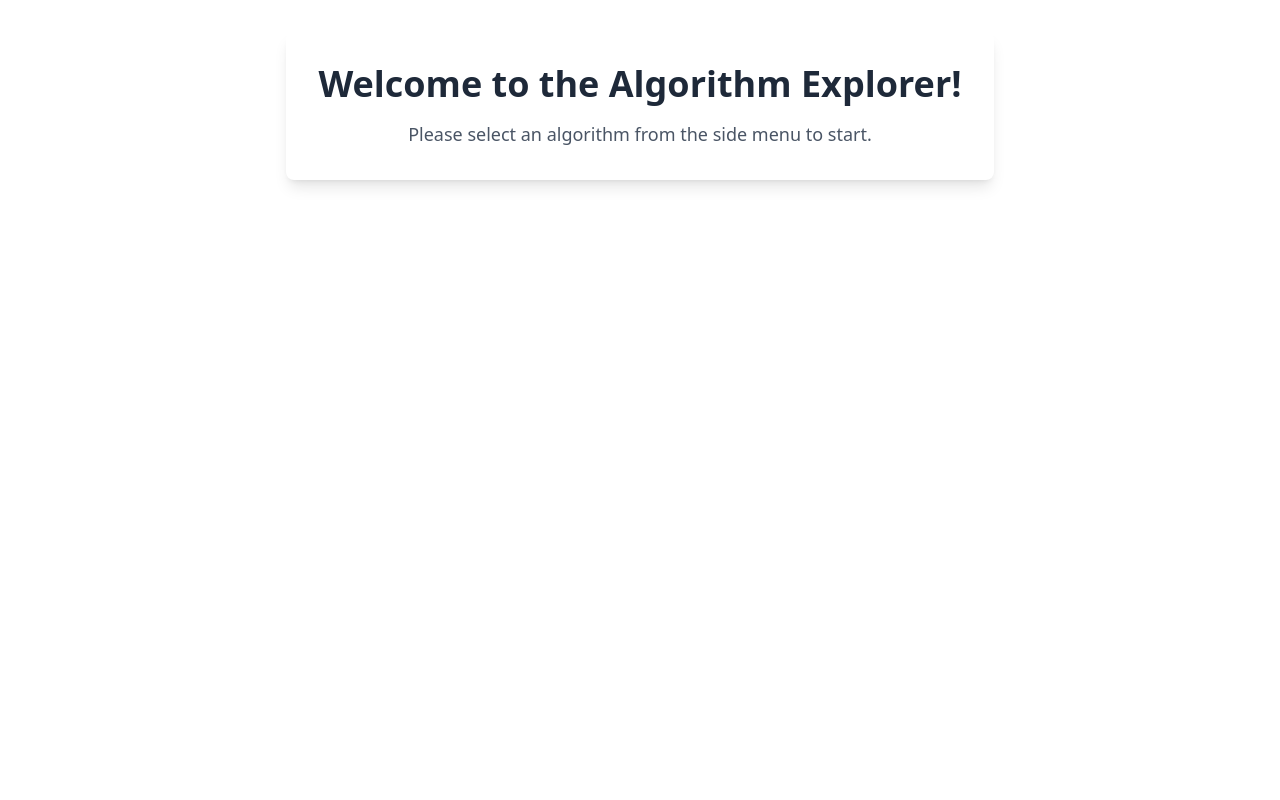
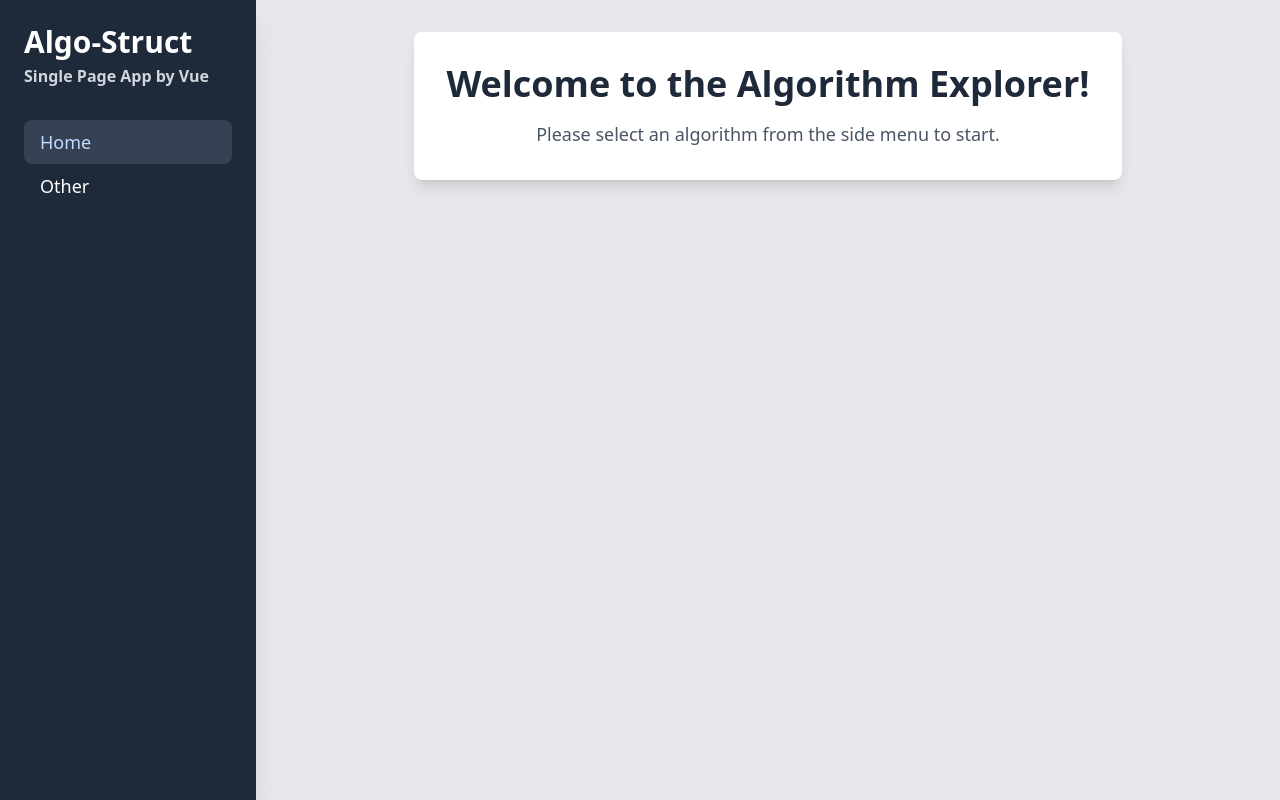
Before and after one commit to sergio-oliveira-br/algorithms-frontend-vue, a Vue app: page / in a window 1280 px wide. Built offline with nearby package versions, Linux system fonts and the light colour scheme.

Commit message:
Update App.vue
act:
-> side menu -- WIP

```diff
--- a/src/App.vue
+++ b/src/App.vue
@@ -1,7 +1,30 @@
-<script setup></script>
+<script setup>
+</script>
 
 <template>
-  <div>
+  <div class="flex min-h-screen bg-gray-200">
+    <aside class="w-64 bg-gray-800 text-white flex flex-col p-6 shadow-xl">
+      <h2 class="text-3xl font-bold mb-1">Algo-Struct</h2>
+      <h2 class="text-1xl font-bold mb-8 text-gray-300">Single Page App by Vue</h2>
+
+      <nav class="flex-grow">
+        <ul>
+          <li>
+            <router-link to="/" class="block px-4 py-2 rounded-lg text-lg font-medium
+              hover:bg-gray-700 transition duration-200 ease-in-out"
+              active-class="bg-gray-700 text-blue-200">Home
+            </router-link>
+          </li>
+
+          <li>
+            <router-link to="/" class="block px-4 py-2 rounded-lg text-lg font-medium
+              hover:bg-gray-700 transition duration-200 ease-in-out">Other
+            </router-link>
+          </li>
+        </ul>
+      </nav>
+    </aside>
+
     <main class="flex-grow p-8 flex items-start justify-center">
       <router-view></router-view>
     </main>
```
